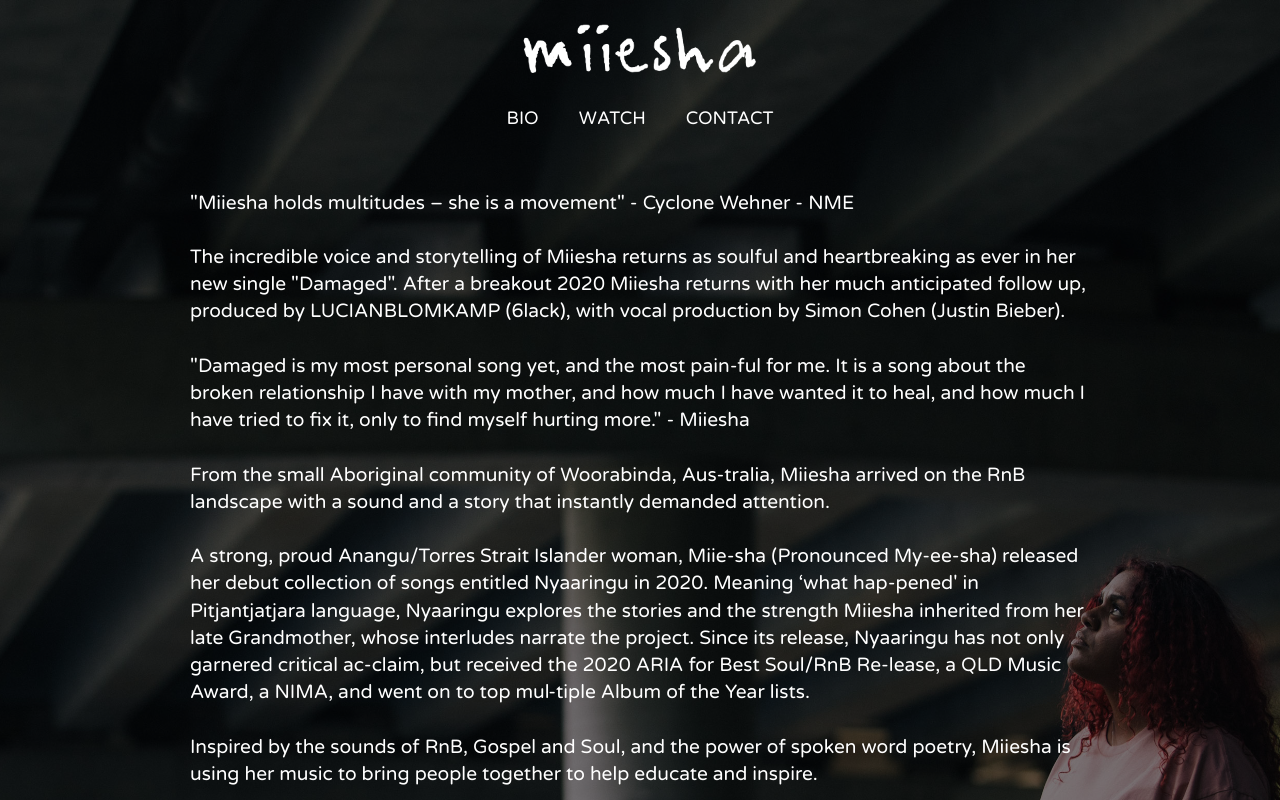
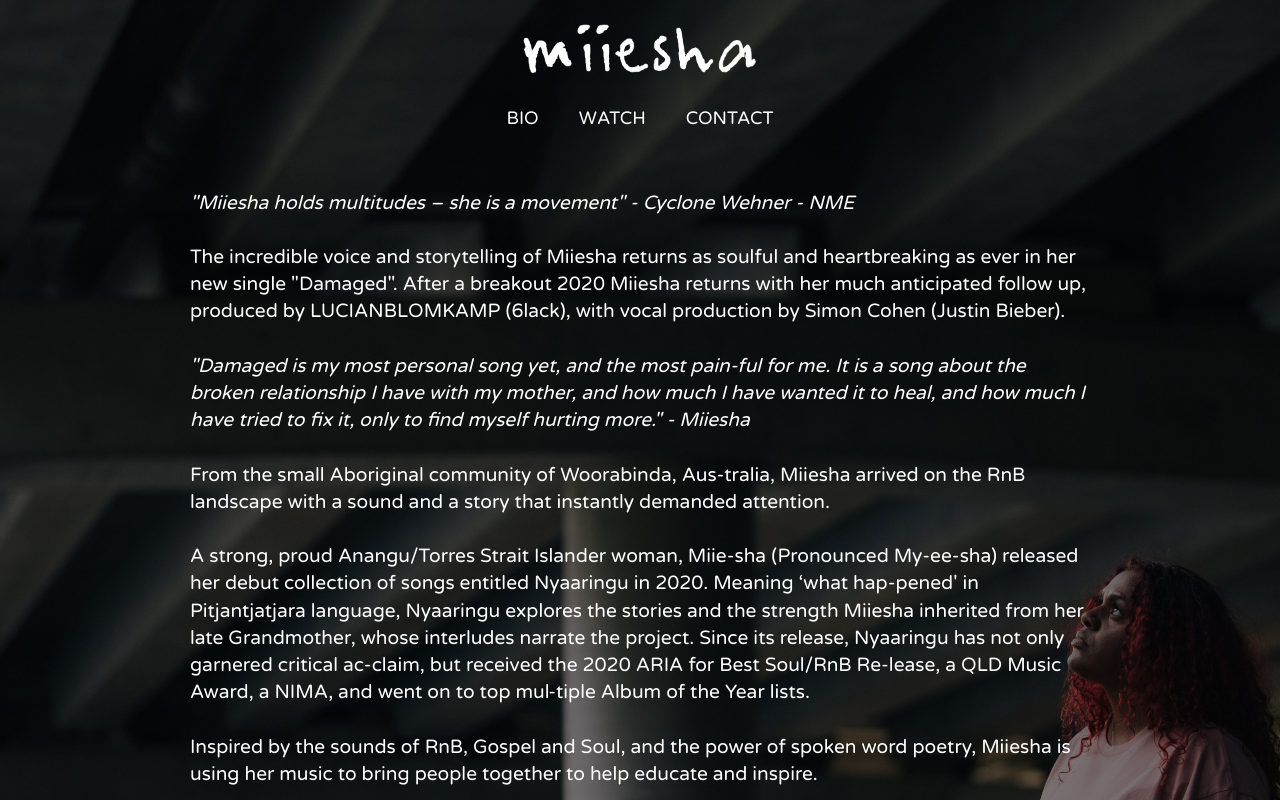
Before and after one commit to robFraser1111/miiesha-vue, a Vue app: page /bio in a window 1280 px wide. Shown: the top 800 px of the page. Built offline with nearby package versions, Linux system fonts and the light colour scheme.

Commit message:
Updated Bio

```diff
--- a/src/views/Bio.vue
+++ b/src/views/Bio.vue
@@ -1,11 +1,11 @@
 <template>
     <div class="bio">
     <p>
-    "Miiesha holds multitudes – she is a movement" - Cyclone Wehner - NME
+    <i>"Miiesha holds multitudes – she is a movement" - Cyclone Wehner - NME</i>
     <br><br>
     The incredible voice and storytelling of Miiesha returns as soulful and heartbreaking as ever in her new single "Damaged". After a breakout 2020 Miiesha returns with her much anticipated follow up, produced by LUCIANBLOMKAMP (6lack), with vocal production by Simon Cohen (Justin Bieber).
     <br><br>
-    "Damaged is my most personal song yet, and the most pain-ful for me. It is a song about the broken relationship I have with my mother, and how much I have wanted it to heal, and how much I have tried to fix it, only to find myself hurting more." - Miiesha
+    <i>"Damaged is my most personal song yet, and the most pain-ful for me. It is a song about the broken relationship I have with my mother, and how much I have wanted it to heal, and how much I have tried to fix it, only to find myself hurting more." - Miiesha</i>
     <br><br>
     From the small Aboriginal community of Woorabinda, Aus-tralia, Miiesha arrived on the RnB landscape with a sound and a story that instantly demanded attention.
     <br><br>
```
